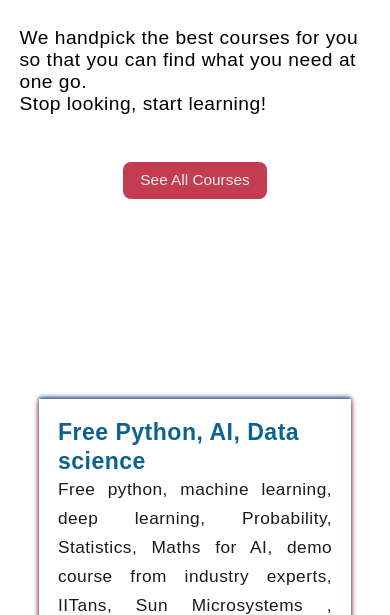
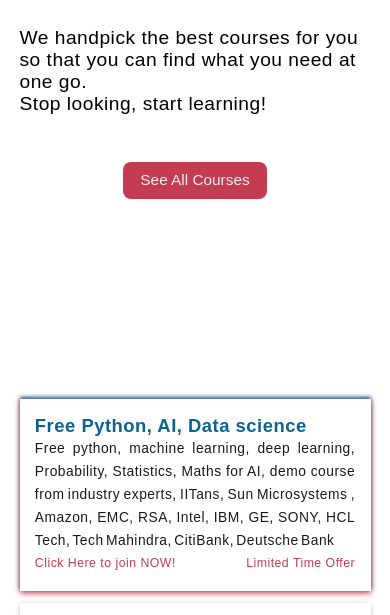
Before and after one commit to CrypticSocket/codeSite, a plain HTML site: page index.html in a window 390 px wide. Shown: the part 471-1086 px from the top of the page. Drawn offline with Linux system fonts and the light colour scheme.

Commit message:
Fixes, added magic

```diff
--- a/main.css
+++ b/main.css
@@ -192,6 +192,7 @@ nav{
         width: 100%;
         animation: magic 4s infinite;
         margin: 0 1em;
+        overflow-y: scroll;
     }
 
     .specialOffer .courseName{
@@ -415,6 +416,20 @@ nav{
         line-height: 1.15em;
     }
 
+    .specialOffer{
+        margin: 0;
+    }
+
+    .card{
+        font-size: 1.2em;
+        height: auto;
+        width: 100%;
+    }
+
+    .courseName{
+        min-height: auto;
+    }
+
     .eighty{
         width: 90%;
     }
```
